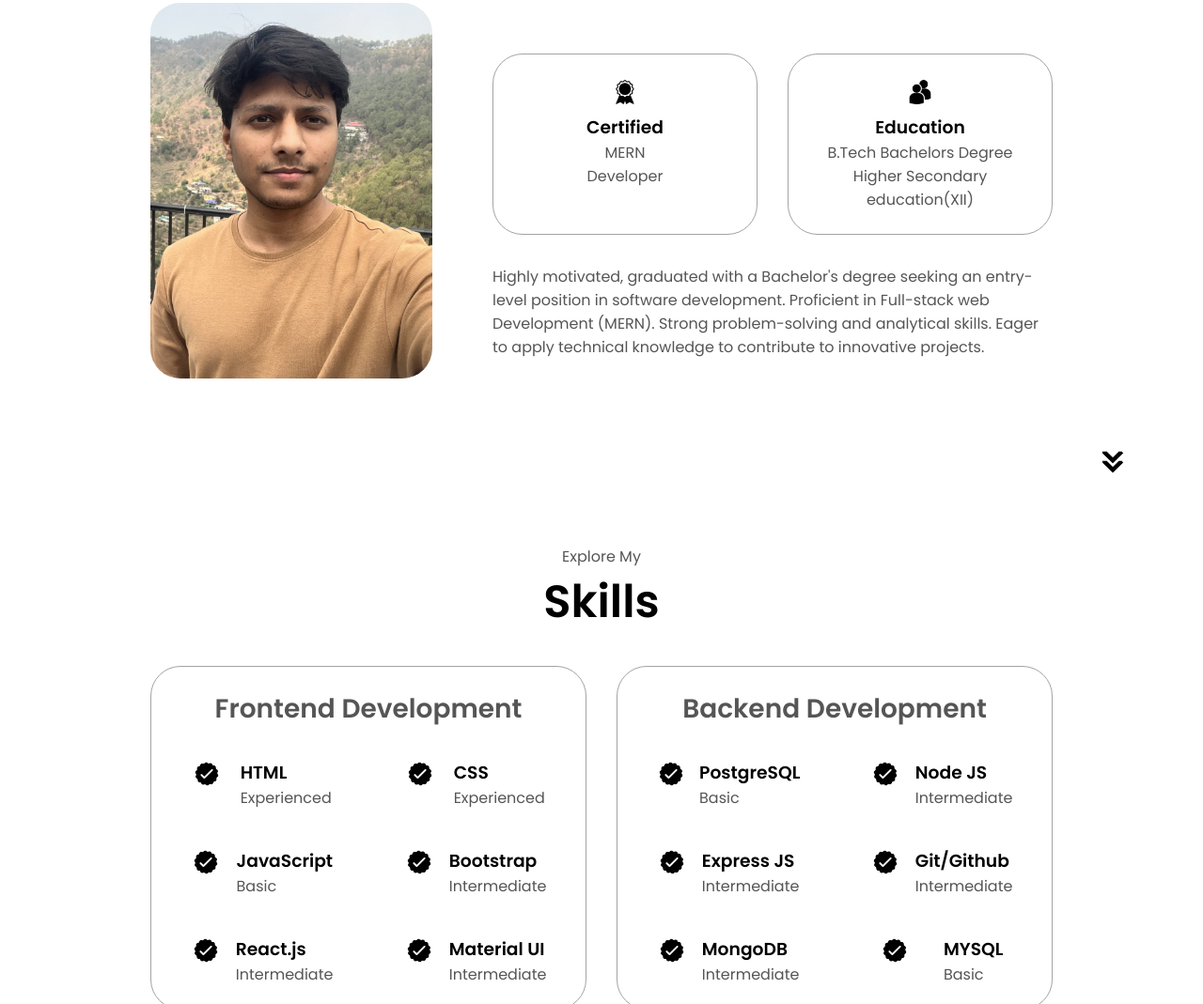
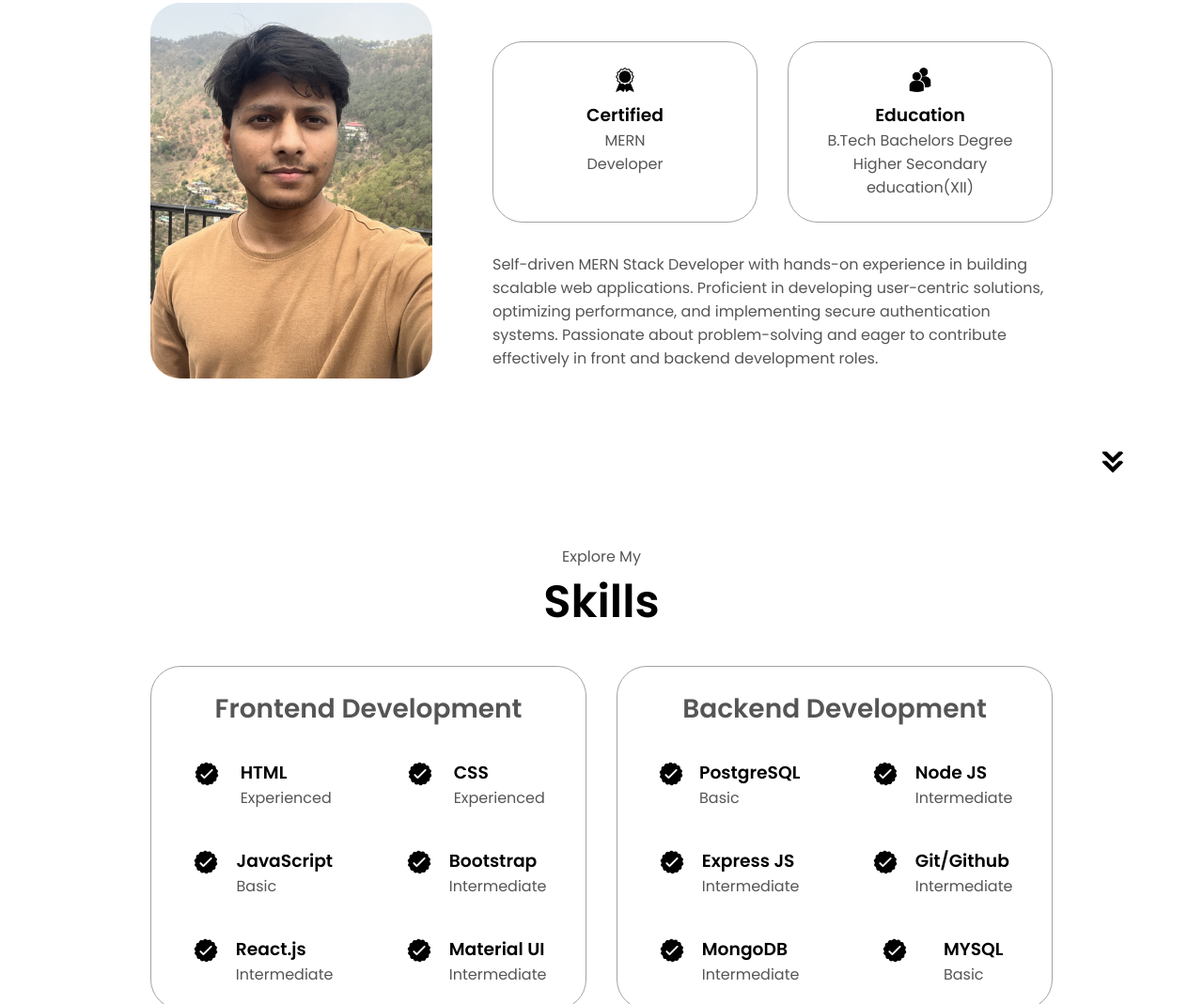
Before and after one commit to Himanshu-peace/Portfolio, a plain HTML site: page index.html in a window 1280 px wide. Shown: the part 1116-2185 px from the top of the page at 94% size. Drawn offline with Linux system fonts and the light colour scheme.

Commit message:
Update index.html

```diff
--- a/index.html
+++ b/index.html
@@ -47,7 +47,7 @@
           <div class="btn-container">
             <button
               class="btn btn-color-2"
-              onclick="window.open('./assets/himanshu@resume.pdf')"
+              onclick="window.open('./assets/himanshu.pdf')"
             >
               Download CV
             </button>
@@ -106,9 +106,7 @@
             </div>
             <div class="text-container">
               <p>
-                Highly motivated, graduated with a Bachelor's degree seeking an entry-level position in software development. Proficient
-                in Full-stack web Development (MERN). Strong problem-solving and analytical skills. Eager to apply technical knowledge to
-                contribute to innovative projects.
+                Self-driven MERN Stack Developer with hands-on experience in building scalable web applications. Proficient in developing user-centric solutions, optimizing performance, and implementing secure authentication systems. Passionate about problem-solving and eager to contribute effectively in front and backend development roles.
               </p>
             </div>
           </div>
```
